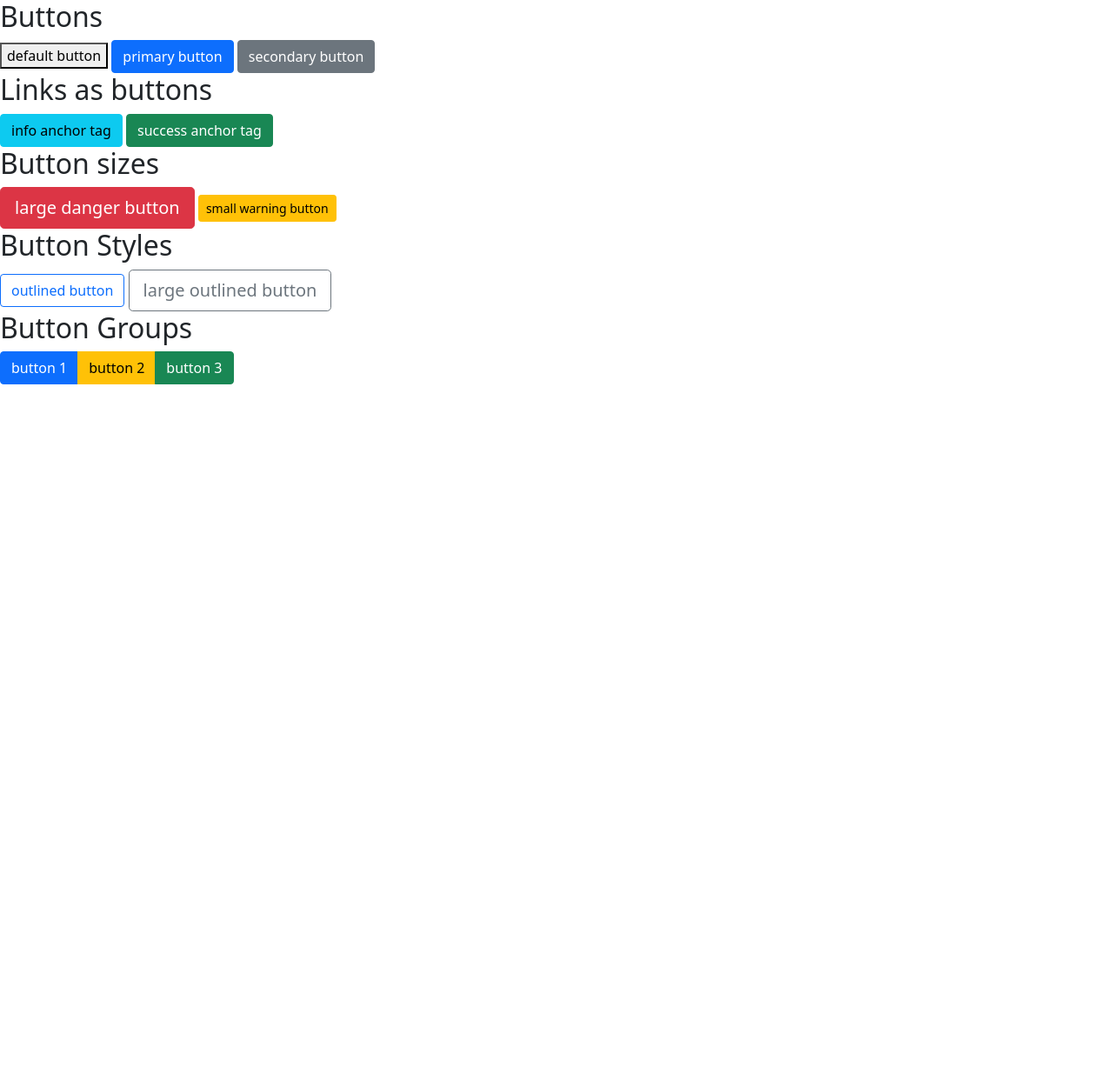
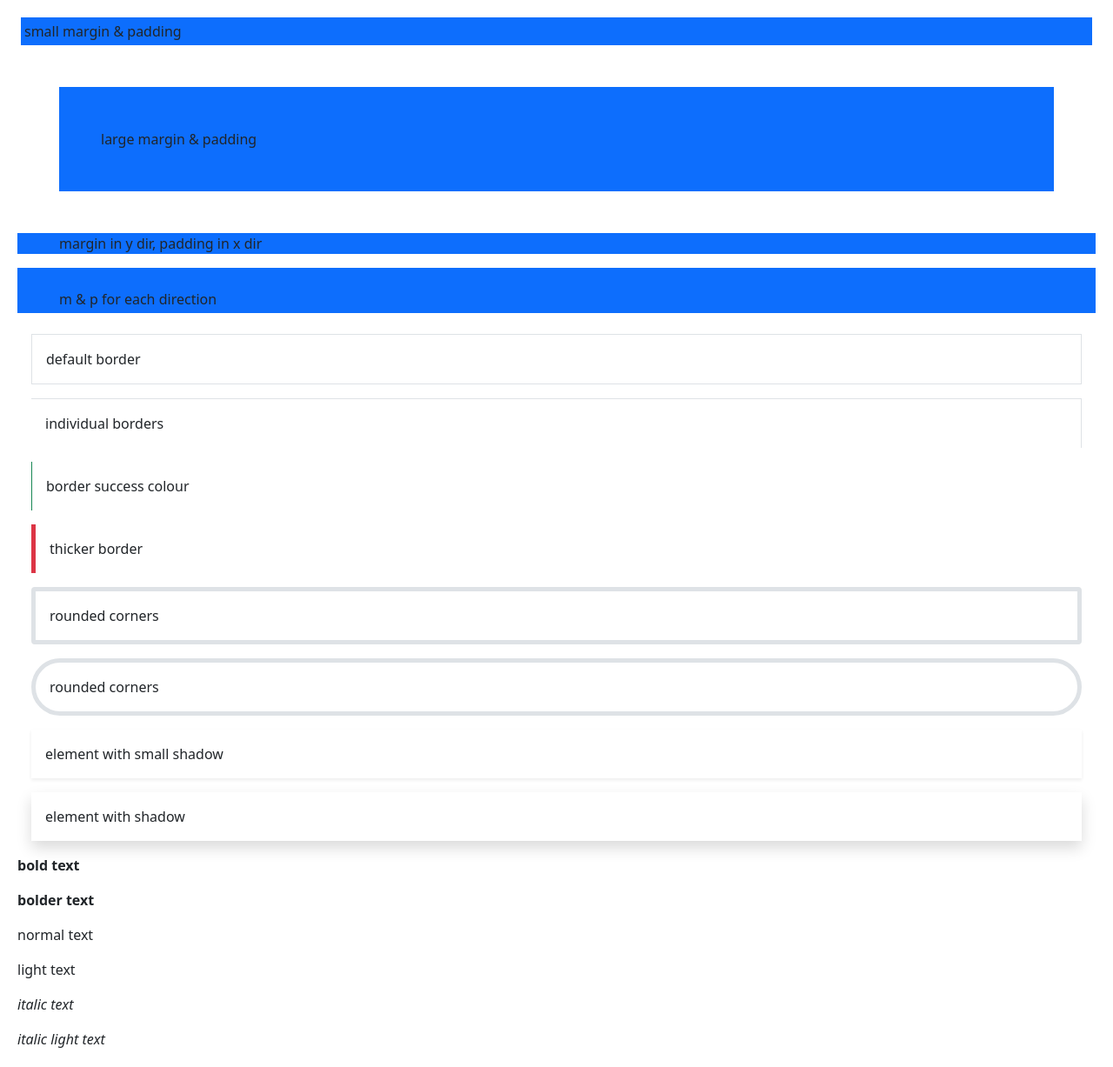
Before and after one commit to SandiniSv/Bootstrap-5-course, a plain HTML site: page index.html in a window 1280 px wide. Shown: the whole page at 87% size. Before the commit the page ends 800 px from the top, so only its background shows below. Drawn offline with nearby package versions, Linux system fonts and the light colour scheme.

Commit message:
Bootstrap-lesson-4-utilityclasses

```diff
--- a/index.html
+++ b/index.html
@@ -5,41 +5,36 @@
   <meta name="viewport" content="width=device-width, initial-scale=1.0">
   <title>Net Ninja Pro - the Book</title>
   <link href="https://cdn.jsdelivr.net/npm/bootstrap@5.0.1/dist/css/bootstrap.min.css" rel="stylesheet" integrity="sha384-+0n0xVW2eSR5OomGNYDnhzAbDsOXxcvSN1TPprVMTNDbiYZCxYbOOl7+AMvyTG2x" crossorigin="anonymous">
+  <style>
+    body{ margin: 20px; }
+  </style>
 </head>
 <body>
-  <!-- basic buttons -->
-  <h2>Buttons</h2>
+  <!-- margin & padding -->
+  <div class="m-1 p-1 bg-primary">small margin & padding</div>
+  <div class="m-5 p-5 bg-primary">large margin & padding</div>
+  <div class="my-3 px-5 bg-primary">margin in y dir, padding in x dir</div>
+  <div class="mt-3 mb-4 ps-5 pt-4 pe-2 pb-1 bg-primary">m & p for each direction</div>
 
-  <button>default button</button>
-  <button class="btn btn-primary">primary button</button> <!-- auto lightens text -->
-  <button class="btn btn-secondary">secondary button</button>
+  <!-- borders -->
+  <div class="m-3 p-3 border">default border</div>
+  <div class="m-3 p-3 border-top border-end">individual borders</div>
+  <div class="m-3 p-3 border-start border-success">border success colour</div>
+  <div class="m-3 p-3 border-start border-danger border-5">thicker border</div>
+  <div class="m-3 p-3 rounded border border-5">rounded corners</div>
+  <div class="m-3 p-3 rounded-pill border border-5">rounded corners</div>
 
-  <!-- anchor tags as buttons -->
-  <h2>Links as buttons</h2>
+  <!-- box shadow -->
+  <div class="m-3 p-3 shadow-sm">element with small shadow</div>
+  <div class="m-3 p-3 shadow">element with shadow</div>
 
-  <a href="#" class="btn btn-info">info anchor tag</a>
-  <a href="#" class="btn btn-success">success anchor tag</a>
-
-  <!-- button sizes -->
-  <h2>Button sizes</h2>
-
-  <button class="btn btn-lg btn-danger">large danger button</button>
-  <button class="btn btn-sm btn-warning">small warning button</button>
-
-  <!-- outlined styles -->
-  <h2>Button Styles</h2>
-
-  <button class="btn btn-outline-primary">outlined button</button>
-  <button class="btn btn-outline-secondary btn-lg">large outlined button</button>
-
-  <!-- button groups -->
-  <h2>Button Groups</h2>
-
-  <div class="btn-group">
-    <a href="#" class="btn btn-primary">button 1</a>
-    <a href="#" class="btn btn-warning">button 2</a>
-    <a href="#" class="btn btn-success">button 3</a>
-  </div>
+  <!-- font weight -->
+  <p class="fw-bold">bold text</p>
+  <p class="fw-bolder">bolder text</p>
+  <p>normal text</p>
+  <p class="fw-light">light text</p>
+  <p class="fst-italic">italic text</p>
+  <p class="fst-italic fw-light">italic light text</p>
 
   <script src="https://cdn.jsdelivr.net/npm/bootstrap@5.0.1/dist/js/bootstrap.bundle.min.js" integrity="sha384-gtEjrD/SeCtmISkJkNUaaKMoLD0//ElJ19smozuHV6z3Iehds+3Ulb9Bn9Plx0x4" crossorigin="anonymous"></script>
 </body>
```
